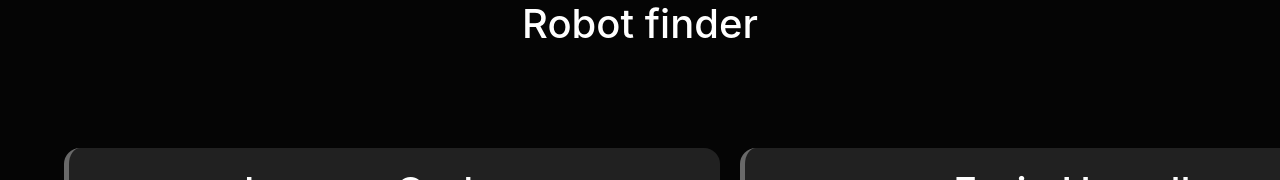
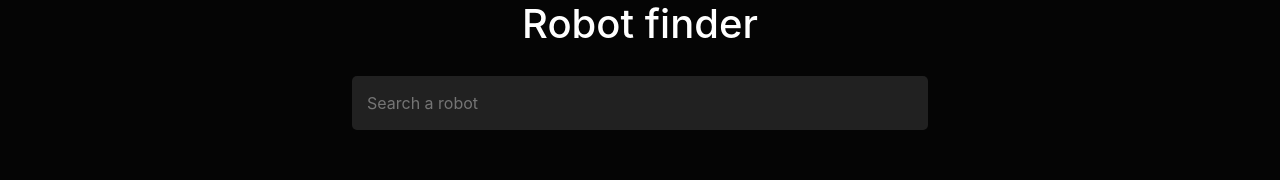
Before and after one commit to o6ris/robot-finder, a React (Create React App) app: page / in a window 1280 px wide. Shown: the top 180 px of the page. Built offline with nearby package versions, Linux system fonts and the light colour scheme.

Commit message:
add input for the search bar and add some style

```diff
--- a/src/App.css
+++ b/src/App.css
@@ -1,3 +1,13 @@
+.robot-search-bar{
+  padding: 15px;
+  border: none;
+  border-radius: 5px;
+  width: 50%;
+  margin-top: 20px;
+  background-color: rgb(33, 33, 33);
+  color: white;
+}
+
 .robots-display {
   display: grid;
   grid-template-columns: 1fr;
--- a/src/App.js
+++ b/src/App.js
@@ -8,6 +8,9 @@ function App() {
   return (
     <div>
       <h1>Robot finder</h1>
+      <div className='text-center'>
+        <input className='robot-search-bar' type="text" placeholder='Search a robot' />
+      </div>
       <div className="robots-display">
 
         {Robots.map((robot,index) =>{
```
